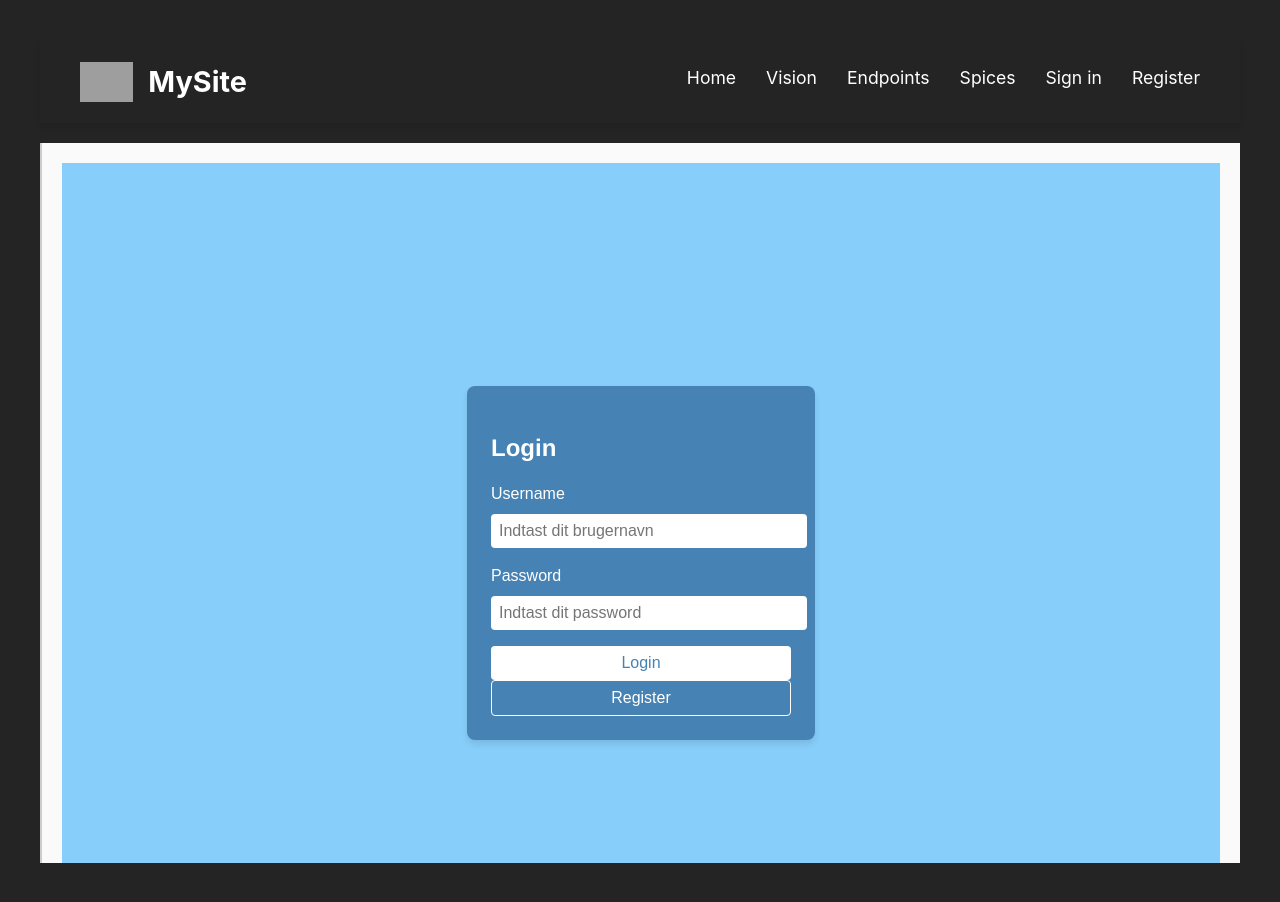
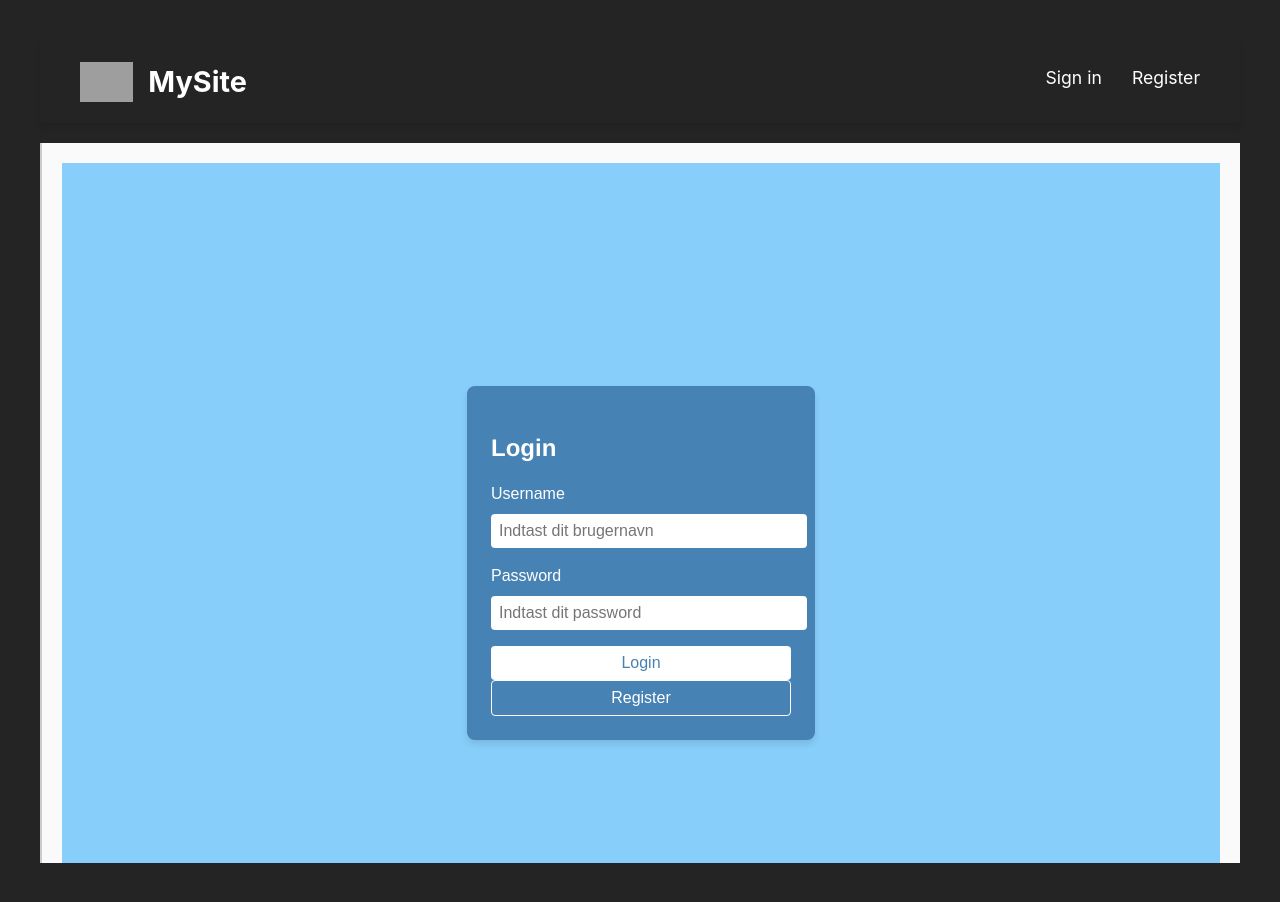
Before and after one commit to JeppeKoch/apiDeployed, a React (Vite) app: page /auth/login in a window 1280 px wide. Built offline with nearby package versions, Linux system fonts and the light colour scheme; grey boxes are pictures that could not be loaded.

Commit message:
fixed routing

```diff
--- a/src/App.jsx
+++ b/src/App.jsx
@@ -146,7 +146,7 @@ const App = () => {
     <div>
     <ThemeProvider theme={theme}>
       <Header>
-        <Logo onClick={()=>navigate('/home')}>
+        <Logo onClick={()=>navigate('/')}>
           <LogoImg
             src="https://culinarylabschool.com/wp-content/uploads/2018/03/spices.jpg"
             alt="Logo"
@@ -154,10 +154,6 @@ const App = () => {
           <LogoText>MySite</LogoText>
         </Logo>
         <NavMenu>
-          <NavItem to="/home">Home</NavItem>
-          <NavItem to="/vision">Vision</NavItem>
-          <NavItem to="/endpoints">Endpoints</NavItem>
-          <NavItem to="/spice">Spices</NavItem>
           <NavItem to="/auth/login">Sign in</NavItem>
           <NavItem to="/auth/register">Register</NavItem>
         </NavMenu>
--- a/src/main.jsx
+++ b/src/main.jsx
@@ -18,12 +18,8 @@ import App from './App'
 const router = createBrowserRouter(
   createRoutesFromElements(
     <Route path="/" element={<App />}>
-      <Route path="home" element={<Home />} />
-      <Route path="vision" element={<Vision />} />
-      <Route path="endpoints" element={<UserPage />} />
-      <Route path="spice" element={ <Spice /> } />
-      <Route path="userpage" element={ <UserPage/>}/>
-      <Route path="admin" element={<AdminPage />} />
+      <Route index element={<Spice />} />
+      <Route path="spice" element={<Spice />} />
       <Route path="auth/login" element={ <Login />} />
       <Route path="auth/register" element={ <Register register={facade.register} />} />
       <Route path="*" element={<Error404/>}/>
--- a/src/pages/LoginPage.jsx
+++ b/src/pages/LoginPage.jsx
@@ -114,7 +114,7 @@ function Login() {
     try {
       await facade.login(username, password);
       setLoggedIn(true);
-      navigate("/Home");
+      navigate("/");
     } catch (error) {
       if (error.status === 401) {
         setErrorMessage("Invalid username or password.");
@@ -128,7 +128,7 @@ function Login() {
     facade.logout();
     setLoggedIn(false);
     alert("You have been logged out.");
-    navigate("/home");
+    navigate("/");
   }
 
   function handleRegister() {
```
